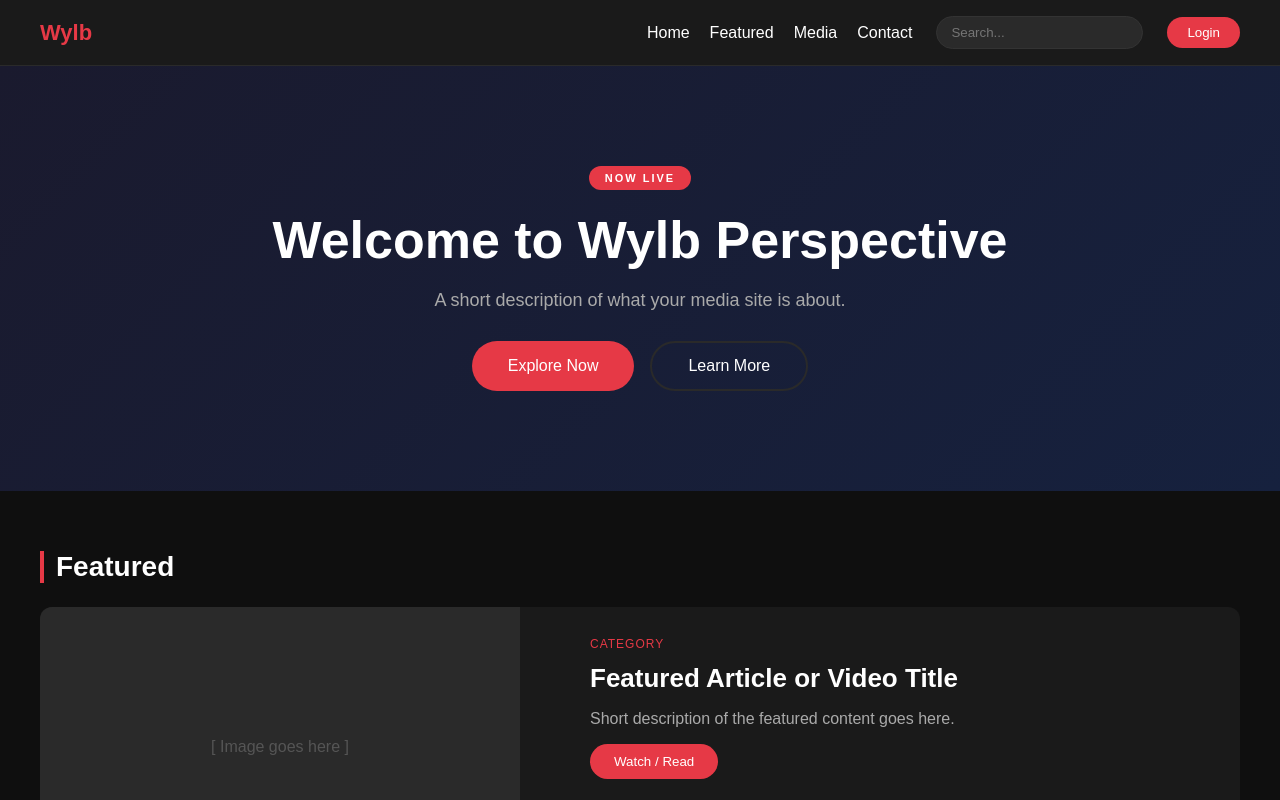
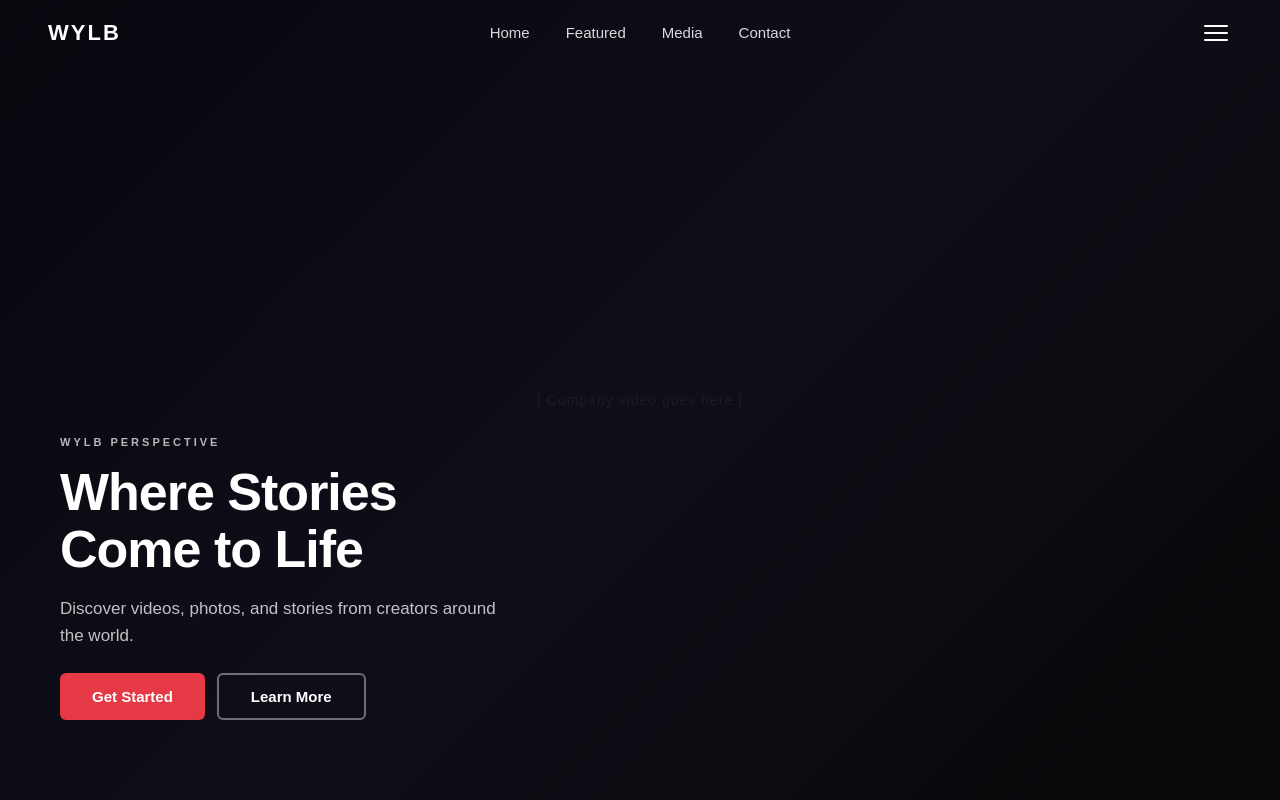
Before and after one commit to aryanpanchal-tech/Wylb-perspective, a React (Vite) app: page / in a window 1280 px wide. Shown: the top 800 px of the page. Built offline with nearby package versions, Linux system fonts and the light colour scheme.

Commit message:
Update navbar with drawer menu and scroll effect

```diff
--- a/src/App.css
+++ b/src/App.css
@@ -14,47 +14,138 @@
 
 /* ── NAVBAR ── */
 .navbar {
-  position: sticky;
+  position: fixed;
   top: 0;
+  left: 0;
+  right: 0;
   z-index: 100;
   display: flex;
   align-items: center;
-  gap: 24px;
-  padding: 16px 40px;
-  background: #1a1a1a;
-  border-bottom: 1px solid #2a2a2a;
+  justify-content: space-between;
+  padding: 20px 48px;
+  background: transparent;
+  transition: all 0.3s ease;
+}
+.navbar--scrolled {
+  background: #111111;
+  padding: 12px 48px;
+  box-shadow: 0 2px 20px rgba(0,0,0,0.4);
+  transition: all 0.3s ease;
 }
 .navbar-logo {
   font-size: 22px;
-  font-weight: bold;
-  color: #e63946;
-  margin-right: auto;
+  font-weight: 800;
+  color: #fff;
+  letter-spacing: 2px;
+  text-transform: uppercase;
 }
 .navbar-links {
   display: flex;
-  gap: 20px;
+  gap: 36px;
   list-style: none;
+  position: absolute;
+  left: 50%;
+  transform: translateX(-50%);
 }
 .navbar-links a {
   color: #fff;
   text-decoration: none;
+  font-size: 15px;
+  font-weight: 500;
+  opacity: 0.85;
 }
-.navbar-links a:hover { color: #e63946; }
-.navbar-search {
-  padding: 8px 14px;
-  border-radius: 20px;
-  border: 1px solid #333;
-  background: #2a2a2a;
-  color: #fff;
-  outline: none;
+.navbar-links a:hover { opacity: 1; color: #e63946; }
+.navbar-right {
+  display: flex;
+  align-items: center;
+  gap: 16px;
 }
 .navbar-login {
-  padding: 8px 20px;
+  background: none;
+  border: none;
+  color: #fff;
+  font-size: 15px;
+  font-weight: 500;
+  cursor: pointer;
+  opacity: 0.85;
+}
+.navbar-login:hover { opacity: 1; }
+.navbar-cta {
+  padding: 10px 24px;
   background: #e63946;
   color: #fff;
   border: none;
-  border-radius: 20px;
+  border-radius: 6px;
+  font-size: 15px;
+  font-weight: 600;
   cursor: pointer;
+}
+.navbar-cta:hover { background: #c1121f; }
+/* ── THREE LINE ICON ── */
+.navbar-menu-icon {
+  display: flex;
+  flex-direction: column;
+  gap: 5px;
+  background: none;
+  border: none;
+  cursor: pointer;
+  padding: 4px;
+}
+.navbar-menu-icon span {
+  display: block;
+  width: 24px;
+  height: 2px;
+  background: #fff;
+  border-radius: 2px;
+  transition: all 0.2s;
+}
+
+/* ── DROPDOWN DRAWER ── */
+.navbar-drawer {
+  position: absolute;
+  top: 100%;
+  right: 40px;
+  background: #111;
+  border: 1px solid #2a2a2a;
+  border-radius: 10px;
+  padding: 12px;
+  display: flex;
+  flex-direction: column;
+  gap: 4px;
+  min-width: 220px;
+  box-shadow: 0 8px 32px rgba(0,0,0,0.5);
+  z-index: 200;
+}
+.drawer-search-row {
+  padding-bottom: 8px;
+  border-bottom: 1px solid #2a2a2a;
+  margin-bottom: 4px;
+}
+.drawer-search {
+  width: 100%;
+  padding: 9px 14px;
+  border-radius: 8px;
+  border: 1px solid #2a2a2a;
+  background: #1a1a1a;
+  color: #fff;
+  font-size: 14px;
+  outline: none;
+}
+.drawer-search::placeholder { color: #555; }
+.drawer-item {
+  display: flex;
+  align-items: center;
+  gap: 10px;
+  padding: 10px 14px;
+  color: #ccc;
+  text-decoration: none;
+  font-size: 15px;
+  border-radius: 8px;
+  transition: background 0.15s, color 0.15s;
+}
+.drawer-item:hover {
+  background: #1a1a1a;
+  color: #fff;
 }
 .navbar-hamburger {
   display: none;
@@ -67,47 +158,97 @@
 
 /* ── HERO ── */
 .hero {
+  position: relative;
+  width: 100%;
+  height: 100vh;
+  overflow: hidden;
+}
+
+/* video placeholder - remove when real video is added */
+.hero-video-placeholder {
+  position: absolute;
+  inset: 0;
+  background: linear-gradient(135deg, #0d0d1a, #1a1a2e, #0f0f0f);
+  display: flex;
+  align-items: center;
+  justify-content: center;
+  color: #333;
+  font-size: 14px;
+  letter-spacing: 1px;
+}
+
+/* real video tag - uncomment in Hero.jsx when ready */
+.hero-video {
+  position: absolute;
+  inset: 0;
+  width: 100%;
+  height: 100%;
+  object-fit: cover;
+}
+
+/* dark overlay so text stays readable over video */
+.hero-overlay {
+  position: absolute;
+  inset: 0;
+  background: rgba(0, 0, 0, 0.45);
+}
+
+/* content sits on top of video + overlay */
+.hero-content {
+  position: absolute;
+  bottom: 80px;
+  left: 60px;
   display: flex;
   flex-direction: column;
-  align-items: center;
-  justify-content: center;
-  text-align: center;
-  padding: 100px 40px;
-  background: linear-gradient(135deg, #1a1a2e, #16213e);
-  gap: 20px;
+  align-items: flex-start;
+  gap: 16px;
+  max-width: 600px;
 }
+
 .hero-tag {
-  display: inline-block;
-  background: #e63946;
-  color: #fff;
   font-size: 11px;
   font-weight: 700;
-  letter-spacing: 2px;
+  letter-spacing: 3px;
   text-transform: uppercase;
-  padding: 6px 16px;
-  border-radius: 20px;
+  color: #fff;
+  opacity: 0.7;
 }
-.hero-title    { font-size: 52px; font-weight: bold; }
-.hero-subtitle { font-size: 18px; color: #aaa; max-width: 500px; }
-.hero-buttons  { display: flex; gap: 16px; margin-top: 10px; }
+.hero-title {
+  font-size: 52px;
+  font-weight: 800;
+  line-height: 1.1;
+  letter-spacing: -1px;
+  color: #fff;
+}
+.hero-subtitle {
+  font-size: 17px;
+  color: rgba(255,255,255,0.75);
+  line-height: 1.6;
+  max-width: 460px;
+}
+.hero-buttons { display: flex; gap: 12px; margin-top: 8px; }
 .hero-btn-primary {
-  padding: 14px 36px;
+  padding: 13px 32px;
   background: #e63946;
   color: #fff;
   border: none;
-  border-radius: 30px;
-  font-size: 16px;
+  border-radius: 6px;
+  font-size: 15px;
+  font-weight: 600;
   cursor: pointer;
 }
+.hero-btn-primary:hover { background: #c1121f; }
 .hero-btn-secondary {
-  padding: 14px 36px;
+  padding: 13px 32px;
   background: transparent;
   color: #fff;
-  border: 2px solid #2a2a2a;
-  border-radius: 30px;
-  font-size: 16px;
+  border: 2px solid rgba(255,255,255,0.4);
+  border-radius: 6px;
+  font-size: 15px;
+  font-weight: 600;
   cursor: pointer;
 }
+.hero-btn-secondary:hover { border-color: #fff; }
 
 /* ── SHARED SECTION TITLE ── */
 .section-title {
@@ -175,23 +316,26 @@
 
 /* ── MOBILE ── */
 @media (max-width: 640px) {
-  .navbar-links     { display: none; }
-  .navbar-search    { display: none; }
+  .navbar { padding: 16px 20px; }
+  .navbar-links  { display: none; }
+  .navbar-right  { display: none; }
   .navbar-hamburger { display: block; }
   .navbar-links.open {
     display: flex;
     flex-direction: column;
-    position: absolute;
+    position: fixed;
     top: 60px;
     left: 0;
     right: 0;
-    background: #1a1a1a;
-    padding: 16px;
-    border-bottom: 1px solid #2a2a2a;
+    background: rgba(0,0,0,0.95);
+    padding: 20px;
+    gap: 16px;
+    transform: none;
   }
-  .media-grid    { grid-template-columns: 1fr; }
-  .hero-title    { font-size: 28px; }
-  .hero-buttons  { flex-direction: column; width: 100%; }
+  .media-grid   { grid-template-columns: 1fr; }
+  .hero-content { left: 20px; right: 20px; bottom: 60px; }
+  .hero-title   { font-size: 32px; }
+  .hero-buttons { flex-direction: column; }
   .hero-btn-primary,
-  .hero-btn-secondary { width: 100%; }
+  .hero-btn-secondary { width: 100%; text-align: center; }
 }
--- a/src/App.jsx
+++ b/src/App.jsx
@@ -1,4 +1,3 @@
-import { useState } from 'react'
 import Navbar from './components/Navbar'
 import Hero from './components/Hero'
 import FeaturedSection from './components/FeaturedSection'
@@ -7,11 +6,9 @@ import Footer from './components/Footer'
 import './App.css'
 
 function App() {
-  const [searchQuery, setSearchQuery] = useState('')
-
   return (
     <div className="app">
-      <Navbar searchQuery={searchQuery} setSearchQuery={setSearchQuery} />
+      <Navbar />
       <Hero />
       <FeaturedSection />
       <MediaGrid />
--- a/src/components/Hero.jsx
+++ b/src/components/Hero.jsx
@@ -2,22 +2,36 @@ function Hero() {
   return (
     <section className="hero" id="hero">
 
-      <span className="hero-tag">Now Live</span>
+      {/* ── VIDEO BACKGROUND ── */}
+      {/* When company provides video, replace the div below with:       */}
+      {/* <video autoPlay muted loop playsInline className="hero-video">  */}
+      {/*   <source src="/video/hero.mp4" type="video/mp4" />            */}
+      {/* </video>                                                        */}
+      <div className="hero-video-placeholder">
+        [ Company video goes here ]
+      </div>
 
-      {/* ── MAIN HEADLINE ── */}
+      {/* ── DARK OVERLAY so text is readable over video ── */}
+      <div className="hero-overlay" />
+
+      {/* ── CONTENT on top of video ── */}
+      <div className="hero-content">
+
+        <span className="hero-tag">Wylb Perspective</span>
+
         <h1 className="hero-title">
-        Welcome to Wylb Perspective
+          Where Stories <br /> Come to Life
         </h1>
 
-      {/* ── SUBTITLE ── */}
         <p className="hero-subtitle">
-        A short description of what your media site is about.
+          Discover videos, photos, and stories from creators around the world.
         </p>
 
-      {/* ── CALL TO ACTION BUTTONS ── */}
         <div className="hero-buttons">
-        <button className="hero-btn-primary">Explore Now</button>
+          <button className="hero-btn-primary">Get Started</button>
           <button className="hero-btn-secondary">Learn More</button>
+        </div>
+
       </div>
 
     </section>
--- a/src/components/Navbar.jsx
+++ b/src/components/Navbar.jsx
@@ -1,45 +1,69 @@
-import { useState } from 'react'
+import { useState, useEffect } from 'react'
 
-function Navbar({ searchQuery, setSearchQuery }) {
-  const [menuOpen, setMenuOpen] = useState(false)
+function Navbar() {
+  const [drawerOpen, setDrawerOpen] = useState(false)
+  const [searchQuery, setSearchQuery] = useState('')
+  const [scrolled, setScrolled] = useState(false)
+
+  useEffect(() => {
+    const handleScroll = () => {
+      setScrolled(window.scrollY > 80)
+    }
+    window.addEventListener('scroll', handleScroll)
+    return () => window.removeEventListener('scroll', handleScroll)
+  }, [])
 
   return (
-    <nav className="navbar">
+    <nav className={`navbar ${scrolled ? 'navbar--scrolled' : ''}`}>
 
-      {/* ── LOGO ── */}
+      {/* ── LOGO - left ── */}
       <div className="navbar-logo">
         Wylb
       </div>
 
-      {/* ── NAVIGATION LINKS ── */}
-      <ul className={`navbar-links ${menuOpen ? 'open' : ''}`}>
+      {/* ── LINKS - center ── */}
+      <ul className="navbar-links">
         <li><a href="#hero">Home</a></li>
         <li><a href="#featured">Featured</a></li>
         <li><a href="#media">Media</a></li>
         <li><a href="#footer">Contact</a></li>
       </ul>
 
-      {/* ── SEARCH BAR ── */}
+      {/* ── THREE LINE MENU ICON - right ── */}
+      <button
+        className="navbar-menu-icon"
+        onClick={() => setDrawerOpen(!drawerOpen)}
+      >
+        <span></span>
+        <span></span>
+        <span></span>
+      </button>
+
+      {/* ── DROPDOWN DRAWER ── */}
+      {drawerOpen && (
+        <div className="navbar-drawer">
+
+          {/* SEARCH - first item */}
+          <div className="drawer-search-row">
             <input
-        className="navbar-search"
+              className="drawer-search"
               type="text"
               placeholder="Search..."
               value={searchQuery}
               onChange={(e) => setSearchQuery(e.target.value)}
+              autoFocus
             />
+          </div>
 
-      {/* ── LOGIN BUTTON ── */}
-      <button className="navbar-login">
-        Login
-      </button>
+          {/* SHORTCUT LINKS */}
+          <a href="#photos" className="drawer-item" onClick={() => setDrawerOpen(false)}>Photos</a>
+          <a href="#videos" className="drawer-item" onClick={() => setDrawerOpen(false)}>Videos</a>
+          <a href="#events" className="drawer-item" onClick={() => setDrawerOpen(false)}>Events</a>
+          <a href="#films"  className="drawer-item" onClick={() => setDrawerOpen(false)}>Films</a>
+          <a href="#tech"   className="drawer-item" onClick={() => setDrawerOpen(false)}>Tech</a>
 
-      {/* ── HAMBURGER - mobile only ── */}
-      <button
-        className="navbar-hamburger"
-        onClick={() => setMenuOpen(!menuOpen)}
-      >
-        {menuOpen ? '✕' : '☰'}
-      </button>
+        </div>
+      )}
 
     </nav>
   )
```
Lines whose indentation alone changed are shown as unchanged.
